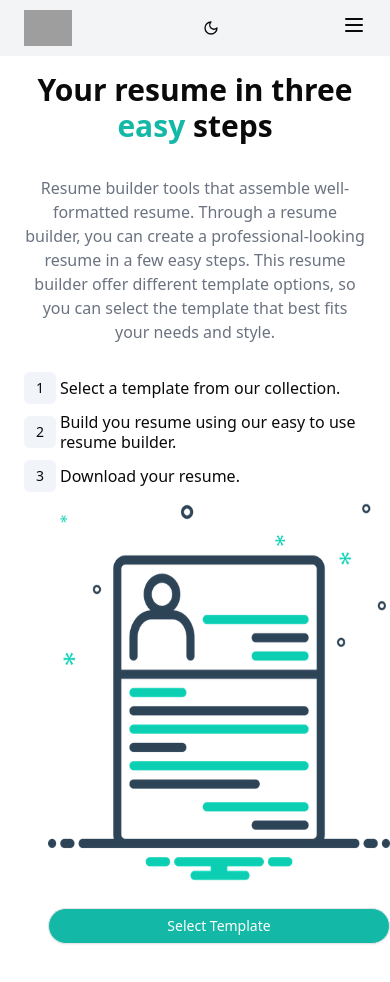
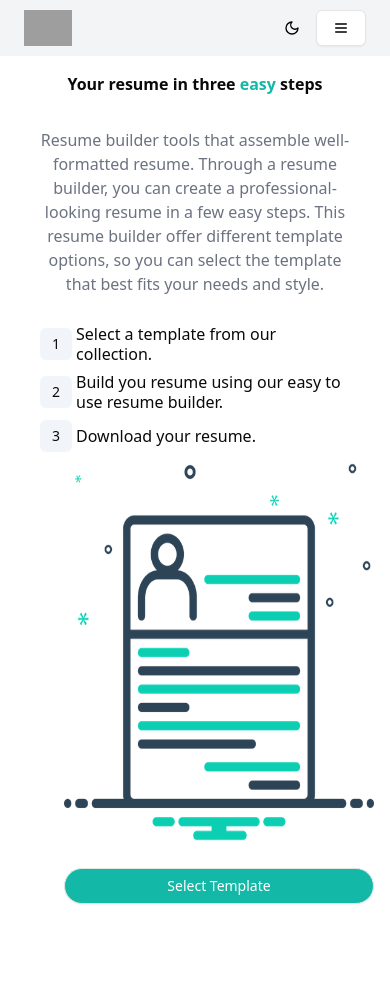
Before and after one commit to aayushi-shipglobal/Resume-builder, a React (Vite) app: page / in a window 390 px wide. Shown: the top 982 px of the page. After the commit the page ends 944 px from the top, so only its background shows below. Built offline with nearby package versions, Linux system fonts and the light colour scheme; grey boxes are pictures that could not be loaded.

Commit message:
dark mode created and popover for hamburger added

```diff
--- a/package.json
+++ b/package.json
@@ -10,6 +10,7 @@
     "preview": "vite preview"
   },
   "dependencies": {
+    "@radix-ui/react-popover": "^1.1.4",
     "@radix-ui/react-slot": "^1.1.1",
     "class-variance-authority": "^0.7.1",
     "clsx": "^2.1.1",
--- a/src/Layout/DashboardLayout.tsx
+++ b/src/Layout/DashboardLayout.tsx
@@ -2,6 +2,8 @@ import Home from "@/pages/Home";
 import logo from "../assets/resume-icon.jpg";
 import { Moon, Sun, X, Menu } from "lucide-react";
 import { useState } from "react";
+import { Popover, PopoverContent, PopoverTrigger } from "@/components/ui/popover";
+import { Button } from "@/components/ui/button";
 
 export const DashboardLayout = () => {
   const [isOpen, setIsOpen] = useState(false);
@@ -9,6 +11,10 @@ export const DashboardLayout = () => {
   const buttonStyle = "h-4 pl-2";
 
   const toggleDarkMode = () => {
+    const element = document.getElementById("toggle");
+    if (element) {
+      element.classList.toggle("dark");
+    }
     setDarkMode(!darkMode);
   };
 
@@ -16,10 +22,12 @@ export const DashboardLayout = () => {
     setIsOpen(!isOpen);
   };
   return (
-    <div>
-      <div className={`flex justify-between items-center h-14 bg-gray-100 px-6 py-2.5 fixed left-0 top-0 w-full`}>
+    <div id="toggle" className="h-screen w-screen dark:bg-gray-900">
+      <div
+        className={`flex justify-between items-center h-14 bg-gray-100 dark:bg-black px-6 py-2.5 fixed left-0 top-0 w-full text-black`}
+      >
         <img src={logo} className="h-9 cursor-pointer" />
-        <div className="hidden md:flex md:gap-4 md:items-center md:text-center md:text-sm md:pr-4 md:cursor-pointer">
+        <div className="hidden md:flex md:gap-4 md:items-center md:text-center md:text-sm md:pr-4 md:cursor-pointer text-black dark:text-white">
           <h1 className="hover:text-blue-700">Home</h1>
           <h1 className="hover:text-blue-700">About</h1>
           {darkMode ? (
@@ -28,32 +36,36 @@ export const DashboardLayout = () => {
             <Moon onClick={toggleDarkMode} className={`${buttonStyle}`} />
           )}
         </div>
-        <div className="md:hidden">
+        <div className="md:hidden flex items-center gap-4">
           {darkMode ? (
-            <Sun onClick={toggleDarkMode} className={`${buttonStyle}`} />
+            <Sun onClick={toggleDarkMode} className={`${buttonStyle} dark:text-white`} />
           ) : (
             <Moon onClick={toggleDarkMode} className={`${buttonStyle}`} />
           )}
+
+
+        <Popover>
+          <PopoverTrigger asChild>
+            <Button variant="outline" onClick={toggleHamburger}>
+              <div className="transition-transform duration-300 ease-in-out dark:text-white">
+                {!isOpen ? <Menu /> : <X />}
               </div>
-
-        <div className="md:hidden">
-          <button onClick={toggleHamburger}>
-            <div className="transition-transform duration-300 ease-in-out ">{!isOpen ? <Menu /> : <X />}</div>
-          </button>
-
+            </Button>
+          </PopoverTrigger>
           {isOpen && (
-            <div className="absolute top-full left-0 w-full p-2 bg-gray-100 transition-all duration-300 ease-in-out">
-              <h1 className="hover:text-blue-700">Home</h1>
-              <h1 className="hover:text-blue-700">About</h1>
+            <PopoverContent className=" md:hidden absolute top-full  right-0 w-80 p-2 bg-gray-100 transition-all duration-300 ease-in-out">
+              <div className="md:hidden dark:text-white dark:bg-gary-900">
+                <h1 className="hover:text-blue-700 p-2 ">Home</h1>
+                <h1 className="hover:text-blue-700 p-2 ">About</h1>
               </div>
+            </PopoverContent>
           )}
+        </Popover>
         </div>
       </div>
-        <div className={`${isOpen ? 'mt-32' : 'mt-14'}`}>
+      <div className={`${isOpen ? "pt-28 md:pt-14 dark:bg-gray-900" : "pt-14 "}`}>
         <Home />
       </div>
-
     </div>
-
   );
 };
--- /dev/null
+++ b/src/components/ui/popover.tsx
@@ -0,0 +1,31 @@
+import * as React from "react"
+import * as PopoverPrimitive from "@radix-ui/react-popover"
+
+import { cn } from "@/lib/utils"
+
+const Popover = PopoverPrimitive.Root
+
+const PopoverTrigger = PopoverPrimitive.Trigger
+
+const PopoverAnchor = PopoverPrimitive.Anchor
+
+const PopoverContent = React.forwardRef<
+  React.ElementRef<typeof PopoverPrimitive.Content>,
+  React.ComponentPropsWithoutRef<typeof PopoverPrimitive.Content>
+>(({ className, align = "center", sideOffset = 4, ...props }, ref) => (
+  <PopoverPrimitive.Portal>
+    <PopoverPrimitive.Content
+      ref={ref}
+      align={align}
+      sideOffset={sideOffset}
+      className={cn(
+        "z-50 w-72 rounded-md border bg-popover p-4 text-popover-foreground shadow-md outline-none data-[state=open]:animate-in data-[state=closed]:animate-out data-[state=closed]:fade-out-0 data-[state=open]:fade-in-0 data-[state=closed]:zoom-out-95 data-[state=open]:zoom-in-95 data-[side=bottom]:slide-in-from-top-2 data-[side=left]:slide-in-from-right-2 data-[side=right]:slide-in-from-left-2 data-[side=top]:slide-in-from-bottom-2",
+        className
+      )}
+      {...props}
+    />
+  </PopoverPrimitive.Portal>
+))
+PopoverContent.displayName = PopoverPrimitive.Content.displayName
+
+export { Popover, PopoverTrigger, PopoverContent, PopoverAnchor }
--- a/src/pages/Home.tsx
+++ b/src/pages/Home.tsx
@@ -1,46 +1,53 @@
 import Image from "../assets/img.png";
 import { Button } from "@/components/ui/button";
 
+const Arrays = [
+  { title: "Select a template from our collection." },
+  { title: "Build you resume using our easy to use resume builder." },
+  { title: "Download your resume." },
+];
+
+const style = "px-3 py-1.5 bg-slate-100 rounded-md mr-1 text-sm font-medium h-8 dark:bg-gray-800 dark:text-white";
 export default function Home() {
-  const style = "px-3 py-1.5 bg-slate-100 rounded-md mr-1 text-sm font-medium h-8";
-
   return (
-    <div>
+    <>
       {/* main-section */}
 
-      <div className="grid lg:space-x-16 md:grid-cols-2 px-6 py-4 md:py-20 md:px-16 lg:px-32 lg:py-24">
+      <div className="grid lg:space-x-16 lg:grid-cols-2 px-10 py-4 md:py-20 md:px-24 lg:px-28 lg:py-10 dark:bg-gray-900">
         <div>
-          <h1 className="text-3xl sm:text-3xl md:text-6xl lg:text-5xl lg:pt-4  text-center font-semibold">
+          <h1 className="sm:text-3xl md:text-6xl lg:text-5xl lg:pt-4 text-center font-semibold dark:text-white">
             Your resume in three <span className="text-teal-500">easy</span> steps
           </h1>
-          <p className="text-gray-500 text-base sm:text-base md:text-sm font-normal leading-6 mt-8 text-center">
+          <p className="text-gray-500 sm:text-base md:text-sm font-normal leading-6 mt-8 text-center">
             Resume builder tools that assemble well-formatted resume. Through a resume builder, you can create a
             professional-looking resume in a few easy steps. This resume builder offer different template options, so
             you can select the template that best fits your needs and style.
           </p>
-          <div className="leading-10 mt-7">
-            <div className="flex my-2 items-center">
-              <span className={`${style}`}>1</span>
-              <p className="leading-5">Select a template from our collection.</p>
-            </div>
-            <div className="flex my-2 items-center">
-              <span className={`${style}`}>2</span>
-              <p className="leading-5">Build you resume using our easy to use resume builder.</p>
-            </div>
-            <div className="flex my-2 items-center">
-              <span className={`${style}`}>3</span>
-              <p className="leading-5">Download your resume.</p>
-            </div>
+          <div className="leading-10 mt-7 dark:text-gray-400">
+            <Comp />
           </div>
         </div>
 
         <div className="image">
-          <img src={Image} className="h-96 w-full text-center mx-6"/>
-          <Button variant="outline" className="rounded-full bg-teal-500 text-white w-full text-sm m-6">
+          <img src={Image} className="h-96 w-full text-center mx-6" />
+          <Button variant="outline" className="rounded-full bg-teal-500 text-white dark:text-black w-full text-sm m-6">
             Select Template
           </Button>
         </div>
       </div>
+    </>
+  );
+}
+
+const Comp = () => {
+  return (
+    <div>
+      {Arrays.map((item, index) => (
+        <div key={index} className="flex my-2 items-center">
+          <span className={`${style}`}>{index + 1}</span>
+          <p className="leading-5">{item.title}</p>
+        </div>
+      ))}
     </div>
   );
-}
+};
```
Also changed, not shown: 1 other file (tests, documents, lock files or other folders). Lines whose indentation alone changed are shown as unchanged.
